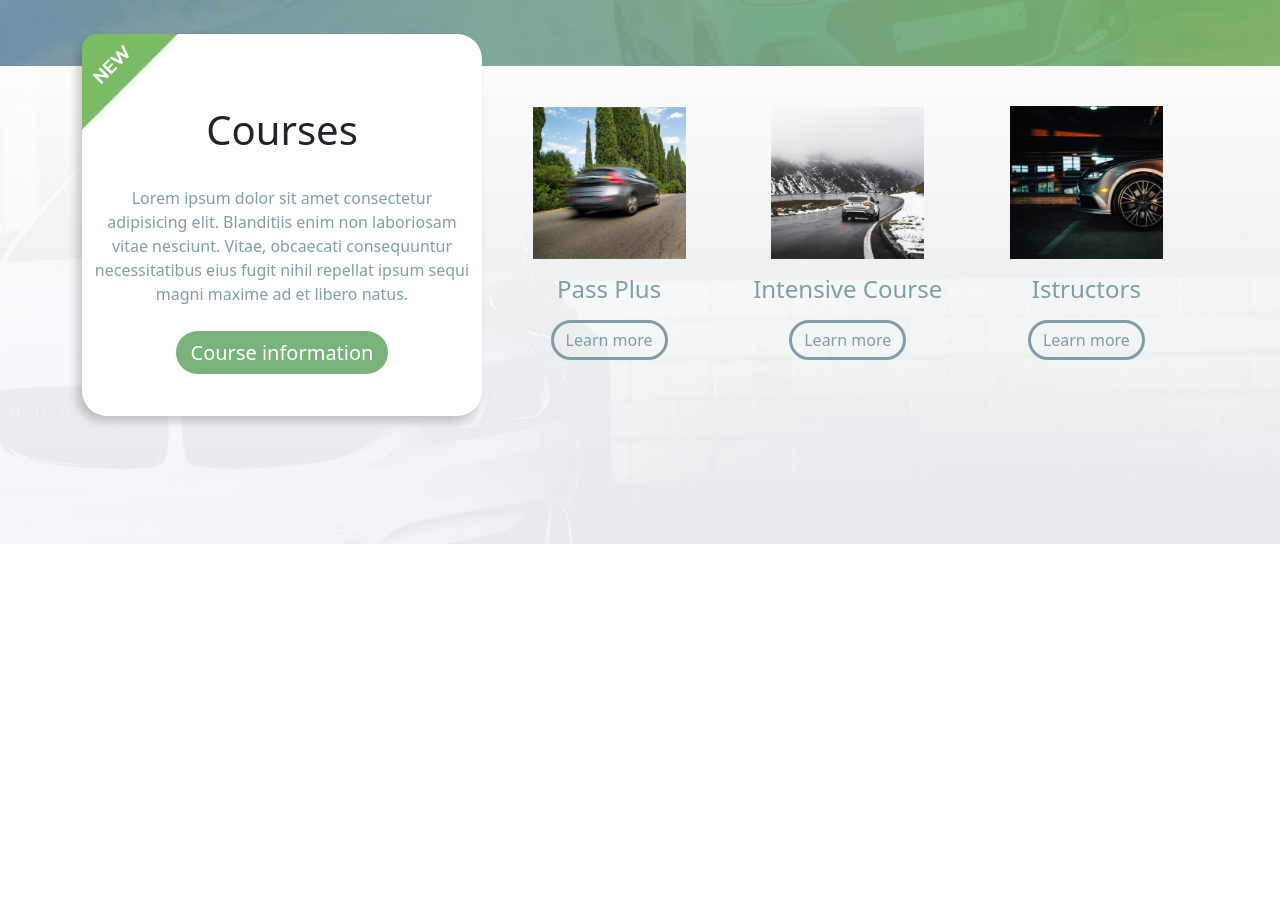
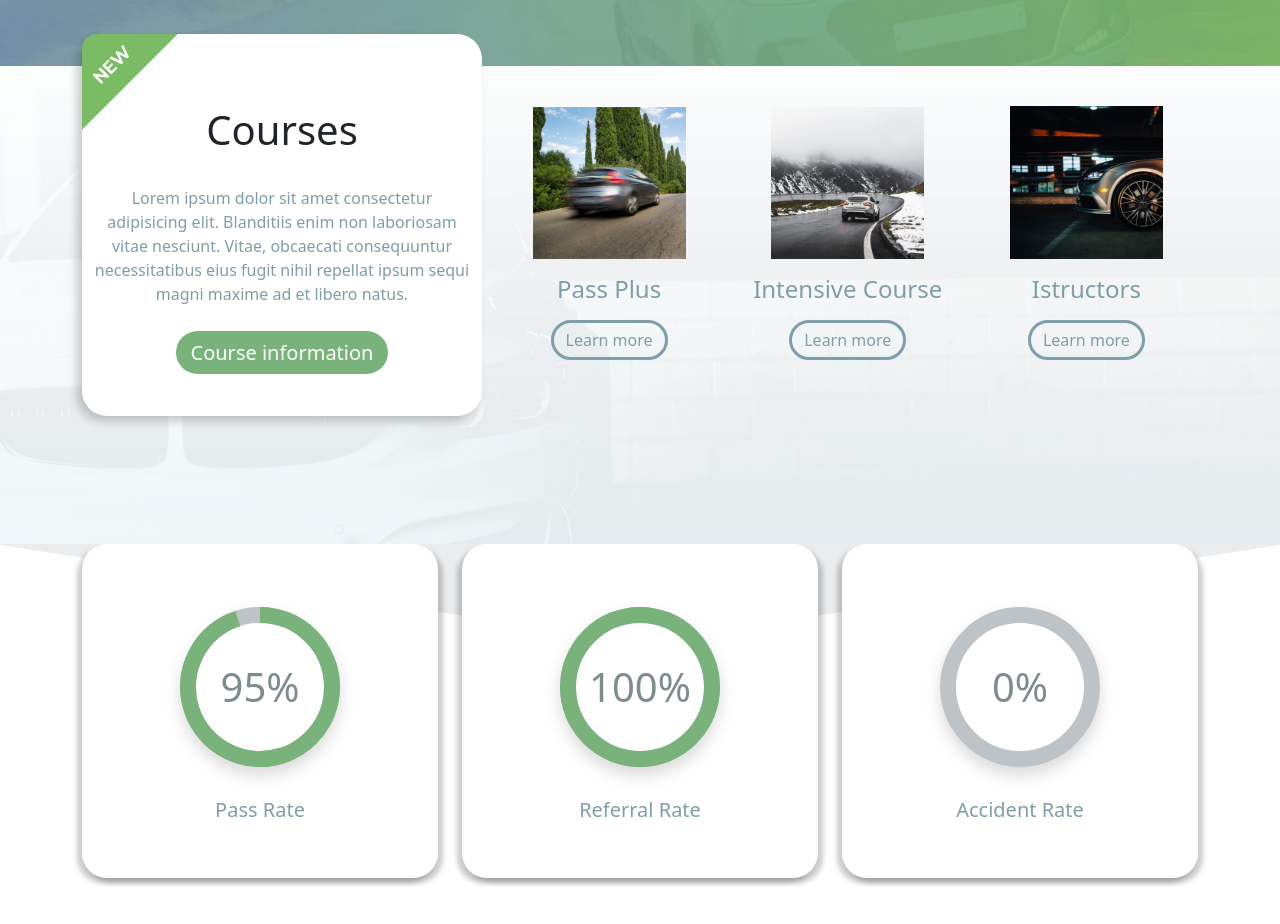
Before and after one commit to Simichus/proj-html-vuejs, a Vue app: page / in a window 1280 px wide. Shown: the part 1560-2484 px from the top of the page. Before the commit the page ends 2104 px from the top, so only its background shows below. Built offline with nearby package versions, Linux system fonts and the light colour scheme.

Commit message:
Aggiunte RateCard

```diff
--- a/src/components/Callback.vue
+++ b/src/components/Callback.vue
@@ -51,7 +51,7 @@ form{
         margin: 1rem 0;
         padding-left: 0.5rem;
         background-color: $light-gray;
-        border-radius: 5px;
+        border-radius: 15px;
         border-color: rgba($color: $main-color, $alpha: 0.4)
     }
 }
--- a/src/components/Main.vue
+++ b/src/components/Main.vue
@@ -20,6 +20,8 @@
           </div>
       </div>
       <Courses/>
+      <img src="../assets/svg/driving-triangle.svg" alt="" class="driving-triangle">
+      <Rates/>
   </main>
 </template>
 
@@ -27,12 +29,14 @@
 import GetBehindTheWheel from "@/components/GetBehindTheWheel.vue";
 import Callback from "@/components/Callback.vue";
 import Courses from "@/components/Courses.vue";
+import Rates from "@/components/Rates.vue";
 export default {
 name: 'Main',
 components:{
     GetBehindTheWheel,
     Callback,
-    Courses
+    Courses,
+    Rates
 }
 }
 </script>
@@ -45,4 +49,10 @@ components:{
     background-size: cover;
     color: $white;
 }
+
+.driving-triangle{
+    width: 100%;
+    height: 100px;
+    opacity: 0.8;
+}
 </style>
--- /dev/null
+++ b/src/components/RateCard.vue
@@ -0,0 +1,210 @@
+<template>
+  <div class="rate-card d-flex justify-content-center align-items-center flex-column py-5">
+    <div class="pie-wrapper style" :class="`progress-${rate.progress}`">
+    <span class="label">{{rate.progress}}%</span>
+    <div class="pie">
+      <div class="left-side half-circle"></div>
+      <div class="right-side half-circle"></div>
+    </div>
+    <div class="shadow"></div>
+  </div>
+  <h1 class="fs-5 mt-3">{{rate.rateName}}</h1>
+  </div>
+</template>
+
+<script>
+export default {
+name:'RateCard',
+props:['rate'],
+methods:{
+}
+}
+</script>
+
+<style lang="scss" scoped>
+
+@import '@/scss/_vars.scss';
+
+.rate-card{
+    box-shadow: -5px 5px 5px rgba($color: #000000, $alpha: 0.2),5px 5px 5px rgba($color: #000000, $alpha: 0.2);
+    border-radius: 25px;
+    background-color: $white;
+}
+
+h1{
+    color: $gumbo;
+}
+
+// -- vars
+$bg-color: $light-gray;
+$default-size: 10em;
+$label-font-size: $default-size / 4;
+$label-font-size-redo: $default-size * 4;
+
+// -- mixins
+@mixin size($width, $height) {
+  height: $height;
+  width: $width;
+}
+
+@mixin draw-progress($progress, $color) {
+  .pie {
+    .half-circle {
+      border-color: $color;
+    }
+
+    .left-side {
+      transform: rotate($progress * 3.6deg);
+    }
+
+    @if $progress <= 50 {
+      .right-side {
+        display: none;
+      }
+    } @else {
+      clip: rect(auto, auto, auto, auto);
+
+      .right-side {
+        transform: rotate(180deg);
+      }
+    }
+  }
+}
+
+@mixin draw-progress--solid($progress, $color, $bg-color) {
+  background: linear-gradient(to right, $color 50%, $bg-color 50%);
+
+  &:before {
+    @if $progress <= 50 {
+      background: $bg-color;
+      transform: rotate((100 - (50 - $progress)) / 100 * 360deg * -1);
+    } @else {
+      background: $color;
+      transform: rotate((100 - $progress) / 100 * 360deg);
+    }
+  }
+}
+
+// -- selectors
+*,
+*:before,
+*:after {
+  box-sizing: border-box;
+}
+
+html,
+body {
+  background: #ecf0f1;
+  color: #444;
+  font-family: 'Lato', Tahoma, Geneva, sans-serif;
+  font-size: 16px;
+  padding: 10px;
+}
+
+.set-size {
+  font-size: 10em;
+}
+
+.charts-container {
+  &:after {
+    clear: both;
+    content: '';
+    display: table;
+  }
+}
+
+.pie-wrapper {
+  @include size($default-size, $default-size);
+  float: left;
+  margin: 15px;
+  position: relative;
+
+  &:nth-child(3n + 1) {
+    clear: both;
+  }
+
+  .pie {
+    @include size(100%, 100%);
+    clip: rect(0, $default-size, $default-size, $default-size / 2);
+    left: 0;
+    position: absolute;
+    top: 0;
+
+    .half-circle {
+      @include size(100%, 100%);
+      border: ($default-size / 10) solid #3498db;
+      border-radius: 50%;
+      clip: rect(0, $default-size / 2, $default-size, 0);
+      left: 0;
+      position: absolute;
+      top: 0;
+    }
+  }
+
+  .label {
+    background: $bg-color;
+    border-radius: 50%;
+    left: 50%;
+    top: 50%;
+    transform: translate(-50%, -50%);
+    color: $main-color;
+    cursor: default;
+    display: block;
+    font-size: $label-font-size;
+    line-height: $label-font-size-redo * .70;
+    position: absolute;
+    text-align: center;
+
+    .smaller {
+      color: $main-color;
+      font-size: .45em;
+      padding-bottom: 20px;
+      vertical-align: super;
+    }
+  }
+
+  .shadow {
+    @include size(100%, 100%);
+    border: $default-size / 10 solid #bdc3c7;
+    border-radius: 50%;
+  }
+
+  &.style {
+    .label {
+      background: none;
+      color: #7f8c8d;
+
+    }
+  }
+
+
+  &.progress-95 {
+    @include draw-progress(95, $secondary-color);
+  }
+
+  &.progress-100 {
+    @include draw-progress(100, $secondary-color);
+  }
+}
+
+.pie-wrapper--solid {
+  border-radius: 50%;
+  overflow: hidden;
+
+  &:before {
+    border-radius: 0 100% 100% 0 / 50%;
+    content: '';
+    display: block;
+    height: 100%;
+    margin-left: 50%;
+    transform-origin: left;
+  }
+
+  .label {
+    background: transparent;
+  }
+
+}
+
+
+</style>
--- /dev/null
+++ b/src/components/Rates.vue
@@ -0,0 +1,46 @@
+<template>
+  <div class="rates">
+      <div class="container">
+          <div class="row">
+              <div v-for="rate in rates" :key="rate.rateName" class="col-4"><RateCard :rate="rate"/></div>
+
+          </div>
+
+      </div>
+  </div>
+</template>
+
+<script>
+import RateCard from './RateCard.vue'
+export default {
+name:'Rates',
+components:{
+    RateCard
+},
+data(){
+    return{
+        rates:[
+            {
+            progress:95,
+            rateName:'Pass Rate'
+            },
+            {
+            progress:100,
+            rateName:'Referral Rate'
+            },
+            {
+            progress:0,
+            rateName:'Accident Rate'
+            },
+        ]
+    }
+}
+}
+</script>
+
+<style lang="scss" scoped>
+.rates{
+    position: relative;
+    top: -100px;
+}
+</style>
```
Also changed, not shown: src/assets/svg/driving-triangle.svg.
